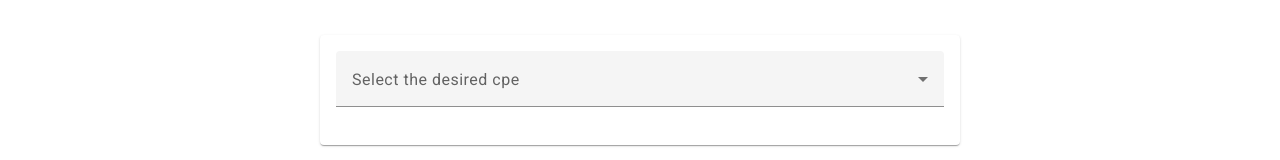
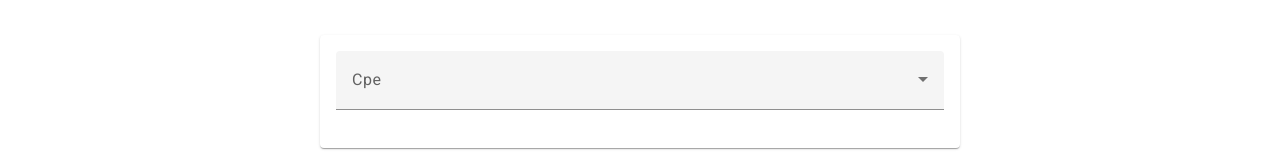
Before and after one commit to programtiago/cpe-services-register, an Angular app: page /refurbishment in a window 1280 px wide. Shown: the part 173-333 px from the top of the page. Built offline with nearby package versions, Linux system fonts and the light colour scheme; data requests are answered from the project's data file.

Commit message:
Added mat-input to read serial number

```diff
--- a/src/app/components/operation/refurbishment-operation/refurbishment-operation.component.html
+++ b/src/app/components/operation/refurbishment-operation/refurbishment-operation.component.html
@@ -3,12 +3,18 @@
         <mat-card-content>
            <form class="refurbishment-operation-form">
             <mat-form-field appearance="fill" class="full-width">
-                <mat-label>Select the desired cpe</mat-label>
-                <mat-select name="modelSelect">
-                    <mat-option *ngFor="let cpe of cpesAvailable" [value]="cpesAvailable">
+                <mat-label>Cpe</mat-label>
+                <mat-select style="font-size: 1.5em;" name="modelSelect" (selectionChange)="updateCpeChoosen()" [(ngModel)]="cpeChoosen" placeholder="Select the desired cpe">
+                    <mat-option *ngFor="let cpe of cpesAvailable" [value]="cpe">
                             {{ cpe.design }}
                         </mat-option>
                 </mat-select>
+            </mat-form-field>
+
+            <mat-form-field *ngIf="cpeChoosen" appearance="fill" class="full-width">
+                <mat-label>S/N</mat-label>
+                <input style="font-size: 1.5em;" type="text" matInput placeholder="S/N">
+                <mat-icon fontSet="material-symbols-outlined" style="transform: scale(1.5);" matPrefix>barcode_scanner</mat-icon>
             </mat-form-field>
            </form>
         </mat-card-content>
--- a/src/app/components/operation/refurbishment-operation/refurbishment-operation.component.ts
+++ b/src/app/components/operation/refurbishment-operation/refurbishment-operation.component.ts
@@ -9,7 +9,8 @@ import { Cpe } from '../../../../model/cpe';
 })
 export class RefurbishmentOperationComponent {
 
-  cpesAvailable: Cpe[] = []
+  cpesAvailable: Cpe[] = [] //represent all the cpes available from json file
+  cpeChoosen: Cpe | null = null; //represents the Cpe selected from the mat-select list
 
   constructor(private refurbishmentService: RefurbishmentService){
     this.refurbishmentService.getAllCpes().subscribe((res) => {
@@ -18,4 +19,8 @@ export class RefurbishmentOperationComponent {
     })
   }
 
+  updateCpeChoosen(){
+    console.log("CPE CHOOSEN: ", this.cpeChoosen)
+  }
+
 }
--- a/src/index.html
+++ b/src/index.html
@@ -8,6 +8,7 @@
   <link rel="icon" type="image/x-icon" href="favicon.ico">
   <link href="https://fonts.googleapis.com/css2?family=Roboto:wght@300;400;500&display=swap" rel="stylesheet">
   <link href="https://fonts.googleapis.com/icon?family=Material+Icons" rel="stylesheet">
+  <link href="https://fonts.googleapis.com/css2?family=Material+Symbols+Outlined" rel="stylesheet" />
 </head>
 <body>
   <app-root></app-root>
```
